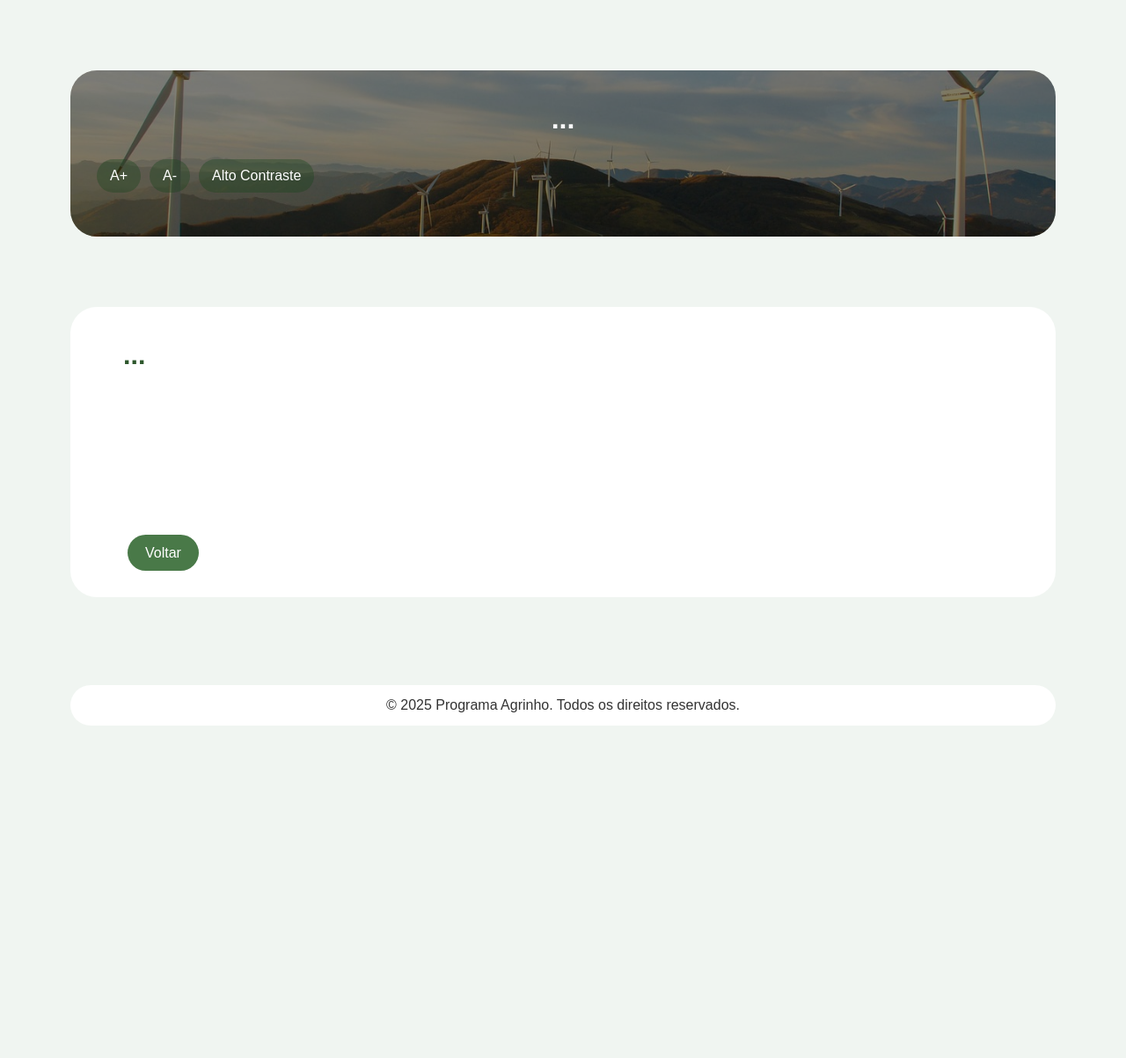
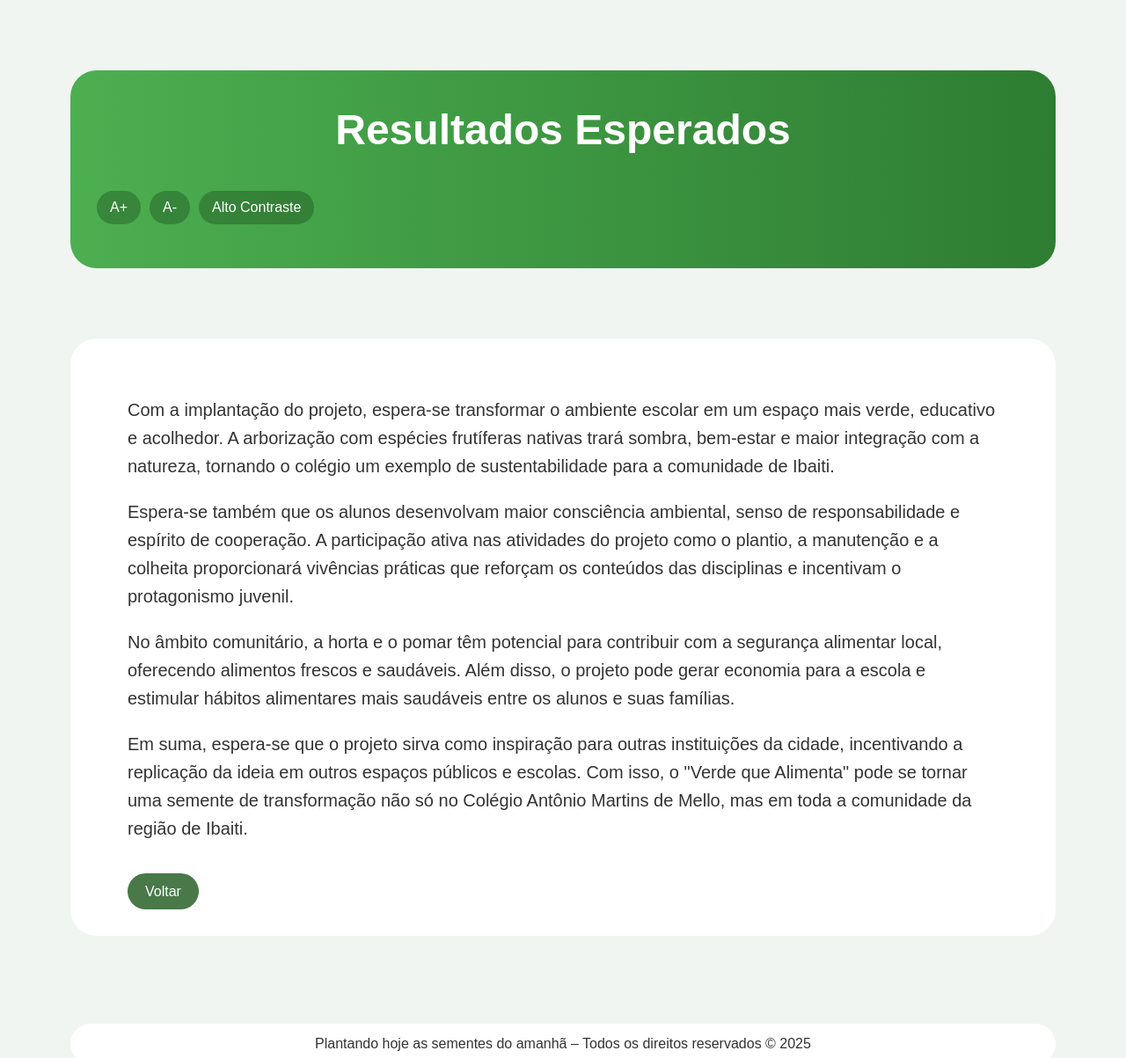
Before and after one commit to vitinho67/andamento, a plain HTML site: page página 6 - resultados.html in a window 1280 px wide. Shown: the top 1203 px of the page at 88% size. Before the commit the page ends 905 px from the top, so only its background shows below. Drawn offline with Linux system fonts and the light colour scheme.

Commit message:
Update página 6 - resultados.html

```diff
--- a/página 6 - resultados.html
+++ b/página 6 - resultados.html
@@ -7,8 +7,8 @@
     <link rel="stylesheet" href="style.css" />
   </head>
   <body>
-    <header class="imagem-cabeçalho imagem-cab4">
-      <h1>...</h1>
+    <header class="cabeçalho">
+      <h1>Resultados Esperados</h1>
       <div class="acessibilidade">
         <button onclick="alterarFonte('+')">A+</button>
         <button onclick="alterarFonte('-')">A-</button>
@@ -17,29 +17,25 @@
     </header>
 
     <section id="resultados">
-      <h2>...</h2>
-            <div class="texto">
+      <div class="texto">
         <p>
-
+          Com a implantação do projeto, espera-se transformar o ambiente escolar em um espaço mais verde, educativo e acolhedor. A arborização com espécies frutíferas nativas trará sombra, bem-estar e maior integração com a natureza, tornando o colégio um exemplo de sustentabilidade para a comunidade de Ibaiti.
         </p>
         <p>
-
+          Espera-se também que os alunos desenvolvam maior consciência ambiental, senso de responsabilidade e espírito de cooperação. A participação ativa nas atividades do projeto como o plantio, a manutenção e a colheita proporcionará vivências práticas que reforçam os conteúdos das disciplinas e incentivam o protagonismo juvenil.
         </p>
         <p>
-
+          No âmbito comunitário, a horta e o pomar têm potencial para contribuir com a segurança alimentar local, oferecendo alimentos frescos e saudáveis. Além disso, o projeto pode gerar economia para a escola e estimular hábitos alimentares mais saudáveis entre os alunos e suas famílias.
         </p>
         <p>
-
-        </p>
-        <p>
-
+          Em suma, espera-se que o projeto sirva como inspiração para outras instituições da cidade, incentivando a replicação da ideia em outros espaços públicos e escolas. Com isso, o "Verde que Alimenta" pode se tornar uma semente de transformação não só no Colégio Antônio Martins de Mello, mas em toda a comunidade da região de Ibaiti.
         </p>
       </div>
       <a href="index.html" class="botao-pagina">Voltar</a>
     </section>
 
     <footer>
-      <p>&copy; 2025 Programa Agrinho. Todos os direitos reservados.</p>
+      <p>Plantando hoje as sementes do amanhã – Todos os direitos reservados &copy; 2025</p>
     </footer>
 
     <script src="script.js"></script>
```
